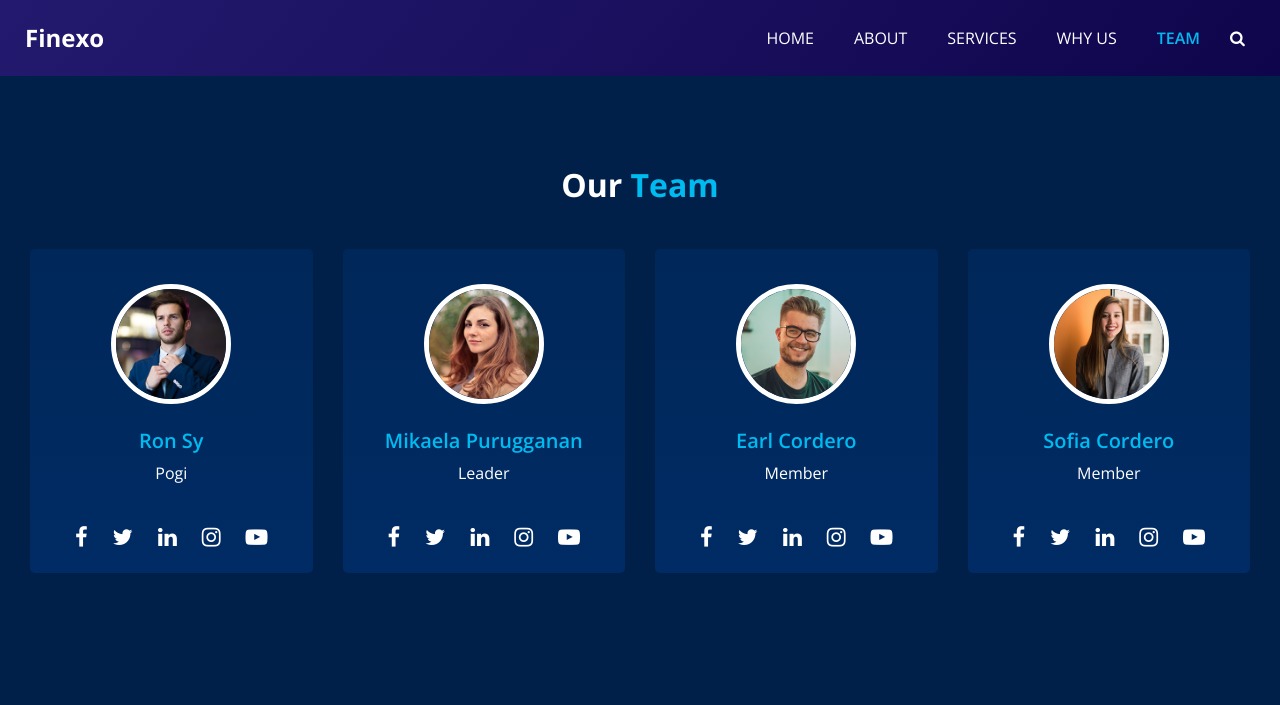
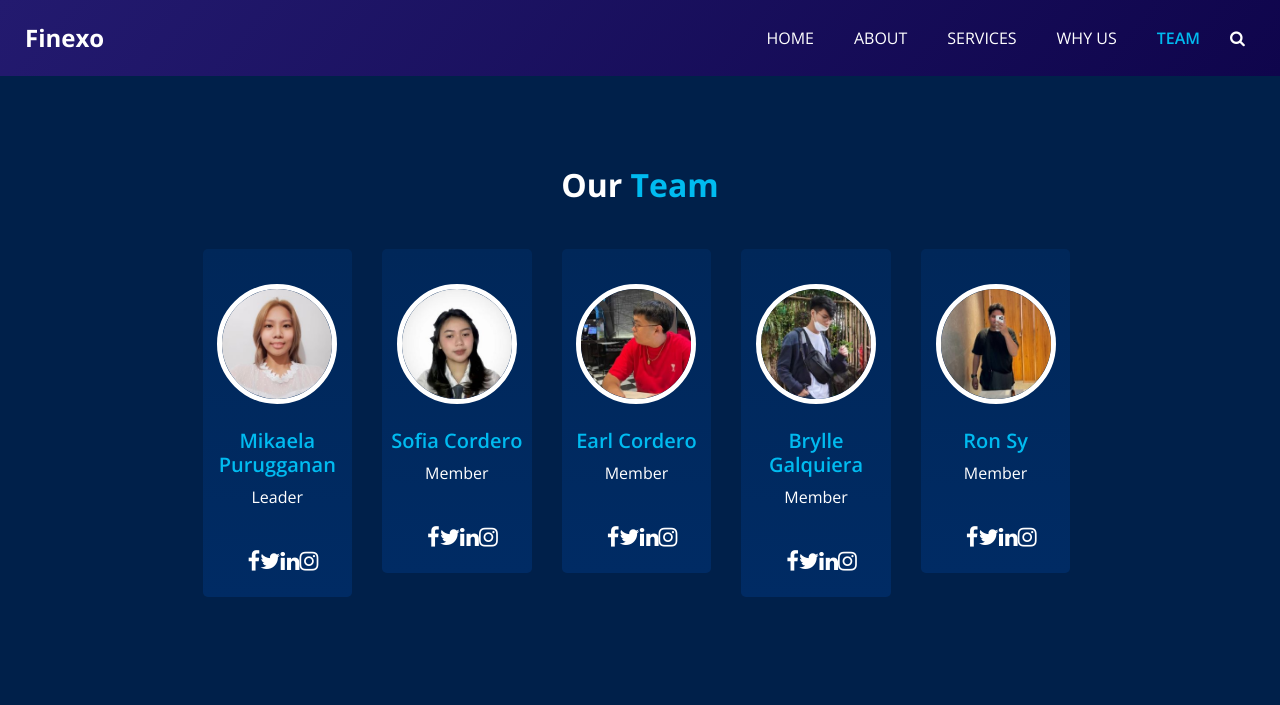
Before and after one commit to Brylsmn/finexo-copy, a plain HTML site: page team.html in a window 1280 px wide. Shown: the top 705 px of the page. Drawn offline with nearby package versions, Linux system fonts and the light colour scheme; some packages are replaced by stand-ins of ours.

Commit message:
change member pics

```diff
--- a/team.html
+++ b/team.html
@@ -97,44 +97,12 @@
         </h2>
       </div>
 
-      <div class="team_container">
+      <div class="team_container" style="padding-left: 15%;">
         <div class="row">
-          <div class="col-lg-3 col-sm-6">
+          <div class="col-lg-2 col-sm-6">
             <div class="box ">
               <div class="img-box">
-                <img src="images/team-1.jpg" class="img1" alt="">
-              </div>
-              <div class="detail-box">
-                <h5>
-                  Ron Sy
-                </h5>
-                <p>
-                  Pogi
-                </p>
-              </div>
-              <div class="social_box">
-                <a href="#">
-                  <i class="fa fa-facebook" aria-hidden="true"></i>
-                </a>
-                <a href="#">
-                  <i class="fa fa-twitter" aria-hidden="true"></i>
-                </a>
-                <a href="#">
-                  <i class="fa fa-linkedin" aria-hidden="true"></i>
-                </a>
-                <a href="#">
-                  <i class="fa fa-instagram" aria-hidden="true"></i>
-                </a>
-                <a href="#">
-                  <i class="fa fa-youtube-play" aria-hidden="true"></i>
-                </a>
-              </div>
-            </div>
-          </div>
-          <div class="col-lg-3 col-sm-6">
-            <div class="box ">
-              <div class="img-box">
-                <img src="images/team-2.jpg" class="img1" alt="">
+                <img src="images/mika.jpg" class="img1" alt="">
               </div>
               <div class="detail-box">
                 <h5>
@@ -157,16 +125,42 @@
                 <a href="#">
                   <i class="fa fa-instagram" aria-hidden="true"></i>
                 </a>
+              </div>
+            </div>
+          </div>
+          <div class="col-lg-2 col-sm-6">
+            <div class="box ">
+              <div class="img-box">
+                <img src="images/sofia.jpg" class="img1" alt="">
+              </div>
+              <div class="detail-box">
+                <h5>
+                  Sofia Cordero
+                </h5>
+                <p>
+                  Member
+                </p>
+              </div>
+              <div class="social_box">
                 <a href="#">
-                  <i class="fa fa-youtube-play" aria-hidden="true"></i>
+                  <i class="fa fa-facebook" aria-hidden="true"></i>
+                </a>
+                <a href="#">
+                  <i class="fa fa-twitter" aria-hidden="true"></i>
+                </a>
+                <a href="#">
+                  <i class="fa fa-linkedin" aria-hidden="true"></i>
+                </a>
+                <a href="#">
+                  <i class="fa fa-instagram" aria-hidden="true"></i>
                 </a>
               </div>
             </div>
           </div>
-          <div class="col-lg-3 col-sm-6">
+          <div class="col-lg-2 col-sm-6">
             <div class="box ">
               <div class="img-box">
-                <img src="images/team-3.jpg" class="img1" alt="">
+                <img src="images/earl.jpg" class="img1" alt="">
               </div>
               <div class="detail-box">
                 <h5>
@@ -189,20 +183,17 @@
                 <a href="#">
                   <i class="fa fa-instagram" aria-hidden="true"></i>
                 </a>
-                <a href="#">
-                  <i class="fa fa-youtube-play" aria-hidden="true"></i>
-                </a>
               </div>
             </div>
           </div>
-          <div class="col-lg-3 col-sm-6">
+          <div class="col-lg-2 col-sm-6">
             <div class="box ">
               <div class="img-box">
-                <img src="images/team-4.jpg" class="img1" alt="">
+                <img src="images/bryl.jpg" class="img1" alt="">
               </div>
               <div class="detail-box">
                 <h5>
-                  Sofia Cordero
+                  Brylle Galquiera
                 </h5>
                 <p>
                   Member
@@ -221,8 +212,34 @@
                 <a href="#">
                   <i class="fa fa-instagram" aria-hidden="true"></i>
                 </a>
+              </div>
+            </div>
+          </div>
+          <div class="col-lg-2 col-sm-6">
+            <div class="box ">
+              <div class="img-box">
+                <img src="images/ron.jpg" class="img1" alt="">
+              </div>
+              <div class="detail-box">
+                <h5>
+                  Ron Sy
+                </h5>
+                <p>
+                  Member
+                </p>
+              </div>
+              <div class="social_box">
                 <a href="#">
-                  <i class="fa fa-youtube-play" aria-hidden="true"></i>
+                  <i class="fa fa-facebook" aria-hidden="true"></i>
+                </a>
+                <a href="#">
+                  <i class="fa fa-twitter" aria-hidden="true"></i>
+                </a>
+                <a href="#">
+                  <i class="fa fa-linkedin" aria-hidden="true"></i>
+                </a>
+                <a href="#">
+                  <i class="fa fa-instagram" aria-hidden="true"></i>
                 </a>
               </div>
             </div>
```
Also changed, not shown: index.html (+64 -79 lines), images/bryl.jpg (added), images/earl.jpg (added), images/mika.jpg (added), images/ron.jpg (added), images/ron.png (deleted), images/sofia.jpg (added).
